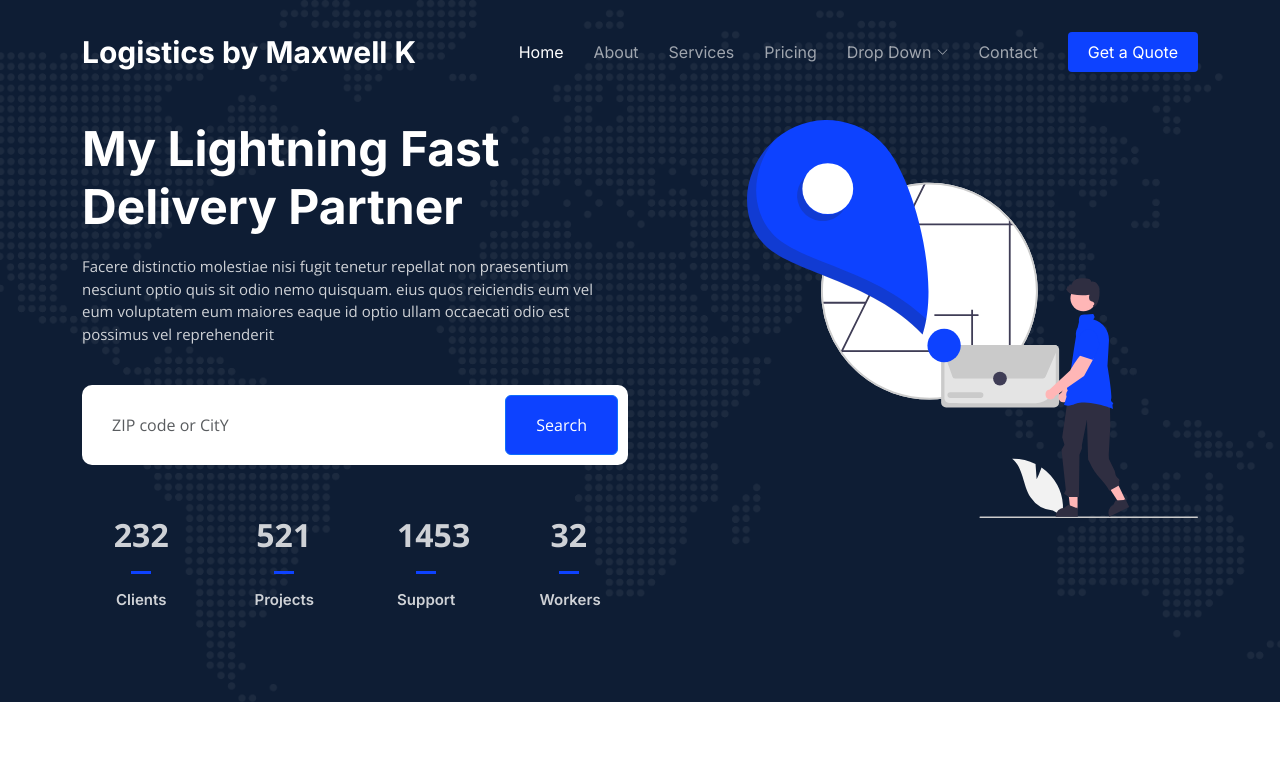
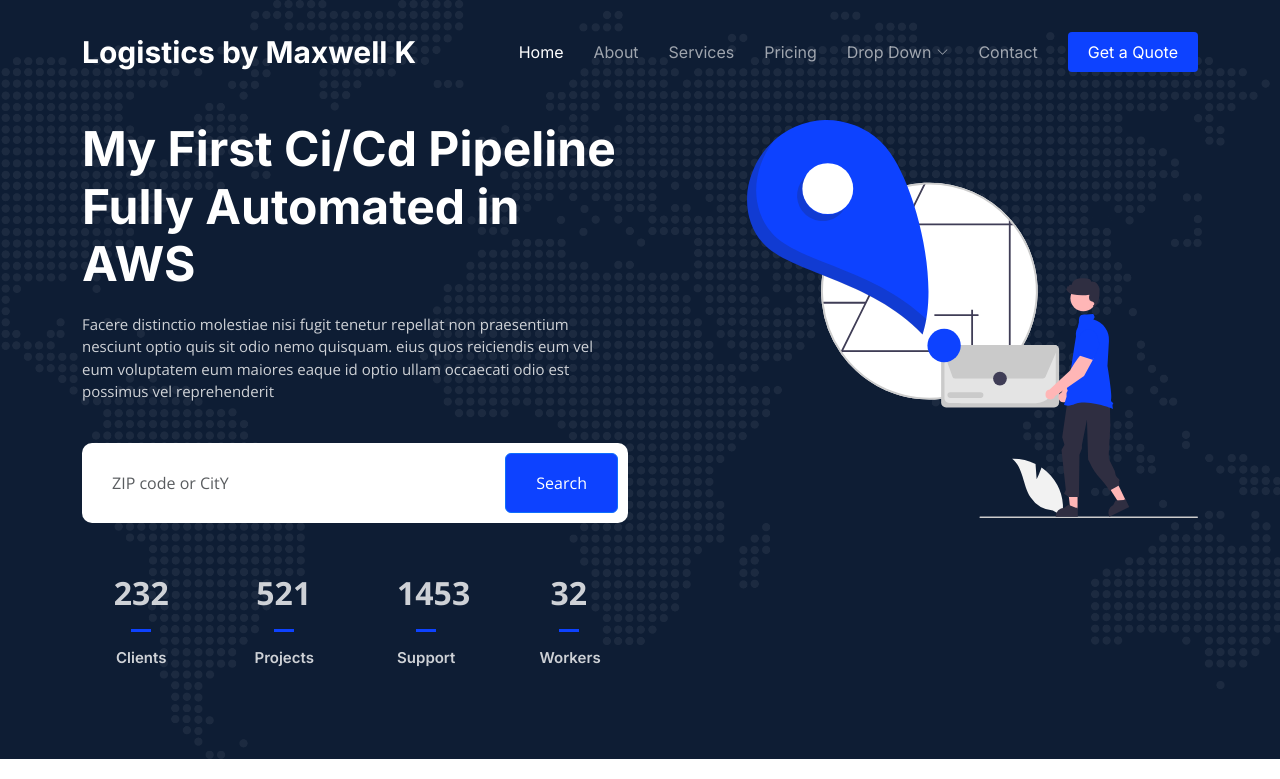
Before and after one commit to Max-Kamgang/static-app, a plain HTML site: page index.html in a window 1280 px wide. Shown: the top 779 px of the page. Drawn offline with nearby package versions, Linux system fonts and the light colour scheme.

Commit message:
Update hero section heading in index.html

```diff
--- a/index.html
+++ b/index.html
@@ -89,7 +89,7 @@
     <div class="container">
       <div class="row gy-4 d-flex justify-content-between">
         <div class="col-lg-6 order-2 order-lg-1 d-flex flex-column justify-content-center">
-          <h2 data-aos="fade-up">My Lightning Fast Delivery Partner</h2>
+          <h2 data-aos="fade-up">My First Ci/Cd Pipeline Fully Automated in AWS</h2>
           <p data-aos="fade-up" data-aos-delay="100">Facere distinctio molestiae nisi fugit tenetur repellat non praesentium nesciunt optio quis sit odio nemo quisquam. eius quos reiciendis eum vel eum voluptatem eum maiores eaque id optio ullam occaecati odio est possimus vel reprehenderit</p>
 
           <form action="#" class="form-search d-flex align-items-stretch mb-3" data-aos="fade-up" data-aos-delay="200">
```
